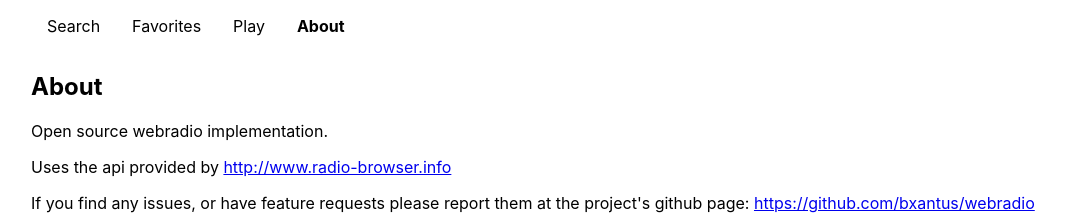
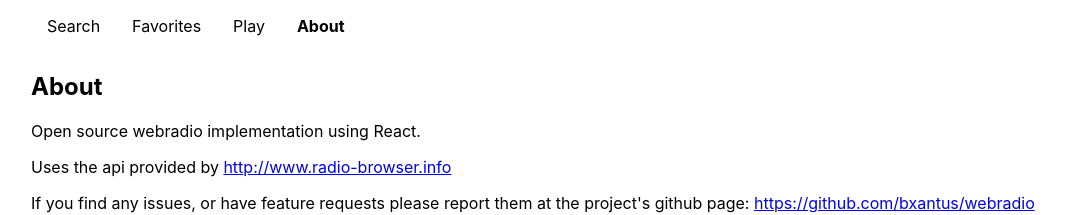
Before and after one commit to bxantus/webradio, a React (Create React App) app: page / in a window 1280 px wide. Both pictures are taken after a click on the element "About". Shown: the top 215 px of the page, without its empty margins (1-1067 px from the left). Built offline with nearby package versions, Linux system fonts and the light colour scheme.

Commit message:
Better github pages setup, manifest.json is ok now

```diff
--- a/src/components/about.tsx
+++ b/src/components/about.tsx
@@ -5,7 +5,7 @@ export default class About extends React.Component<{className:string}> {
         return <div className={"about " + this.props.className} >
             <h2>About</h2>
             <p>
-                Open source webradio implementation.
+                Open source webradio implementation using React.
             </p>
             <p>
                 Uses the api provided by <a href="http://www.radio-browser.info">http://www.radio-browser.info</a>
```
Also changed, not shown: public/manifest.json.
